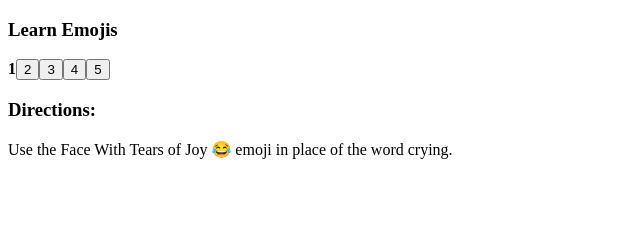
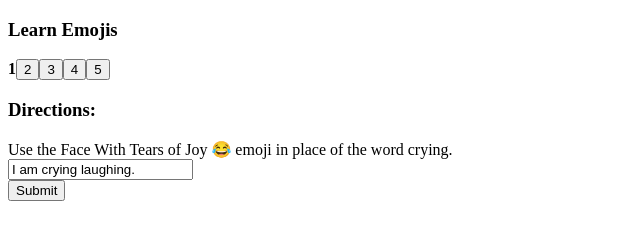
Before and after one commit to Aishwarya26l/vue-emojis, a website built with Parcel: page index.html in a window 1280 px wide. Shown: the whole page, without its empty margins (0-640 px from the left). Built offline with nearby package versions, Linux system fonts and the light colour scheme.

Commit message:
Enabling user to edit the given solutions

```diff
--- a/index.html
+++ b/index.html
@@ -18,7 +18,10 @@
       </span>
      <br />
     <h3>Directions:</h3>
-    {{directions[currentProblem]}}
+    {{directions[currentProblem]}} <br/>
+
+    <input v-model="givens[currentProblem]"> <br/>
+    <button>Submit</button>
     </div>
     <script src="https://unpkg.com/vue"></script>
     <script src="./main.js"></script>
```
